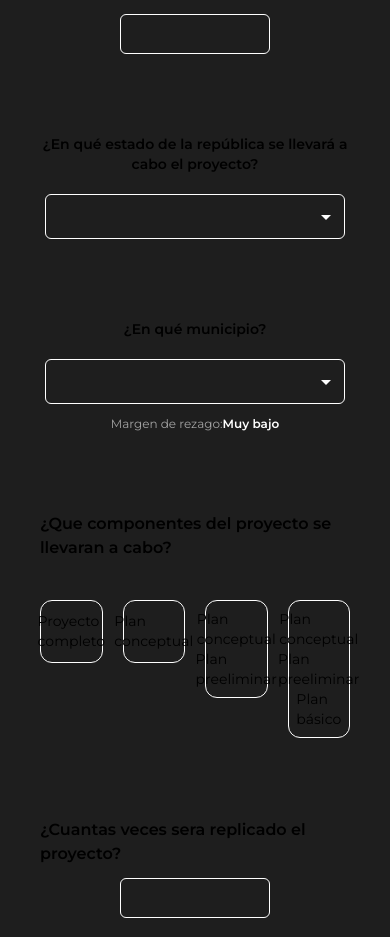
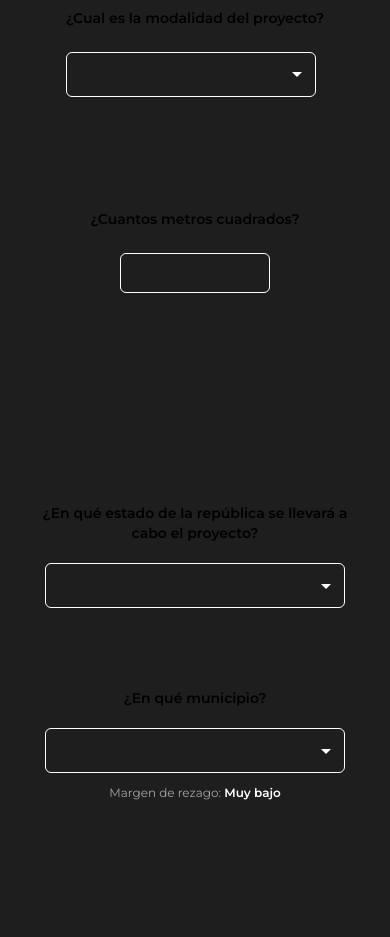
Before and after one commit to Carrasc/calc, a Next.js app: page / in a window 390 px wide. Shown: the part 1060-1997 px from the top of the page. Built offline with nearby package versions, Linux system fonts and the light colour scheme.

Commit message:
Adding styles

```diff
--- a/components/BIMView.js
+++ b/components/BIMView.js
@@ -13,7 +13,7 @@ export default function BIMView() {
 	} = useForm();
 	return (
 		<div className="flex flex-col items-center justify-center w-full my-20">
-			<p className="mb-5 ">
+			<p className="mb-5 text-center ">
 				Nivel de BIM a desarrollar para el proyecto:
 			</p>
 			<CustomSelector
--- a/components/Brief.js
+++ b/components/Brief.js
@@ -2,18 +2,18 @@ import React from 'react';
 
 export default function Brief() {
 	return (
-		<div className="flex flex-col items-center justify-center w-full my-20">
+		<div className="flex flex-col items-center justify-center w-full min-h-[80vh] my-20">
 			<p className="mb-5 ">¿Están todos los datos en orden?</p>
 			<div className="flex items-center w-full justify-evenly ">
 				<div>Hola</div>
-				<div className="w-full mx-10 h-[1px] bg-green-500 "></div>
+				<div className="w-full mx-10 h-[1px] bg-miluno-green "></div>
 				<div className=" font-montserrat">caca</div>
 			</div>
 			<div className="flex items-center w-full mt-5 break-all justify-evenly ">
 				<div className="">
 					aksd ñlfjñsdljfñ f asd ff asdmnfkjsadlfkjlsdjflsdjkdf
 				</div>
-				<div className="w-full mx-10 h-[1px] bg-green-500 "></div>
+				<div className="w-full mx-10 h-[1px] bg-miluno-green "></div>
 				<div className=" font-montserrat">
 					csd kfjalsdjfñl kasdjfñlkj asñlaca
 				</div>
--- a/components/CustomSelector.js
+++ b/components/CustomSelector.js
@@ -93,7 +93,7 @@ const MenuProps = {
 	PaperProps: {
 		style: {
 			maxHeight: 50 * 4.5 + 8,
-			width: '100%',
+			width: 500,
 		},
 	},
 };
@@ -106,7 +106,7 @@ export default function CustomSelector({
 	name,
 	setIndex = () => {},
 }) {
-	const [selected, setSelected] = React.useState();
+	const [selected, setSelected] = React.useState('');
 
 	const handleChangeType = (event) => {
 		setSelected(event.target.value);
@@ -123,7 +123,6 @@ export default function CustomSelector({
 					<>
 						<Select
 							id="typeProject"
-							select
 							// disabled={disabled}
 							label=""
 							MenuProps={MenuProps}
--- a/components/EstadosYMunicipios.js
+++ b/components/EstadosYMunicipios.js
@@ -15,7 +15,7 @@ export default function EstadosYMunicipios() {
 		reset,
 	} = useForm();
 	return (
-		<div className="flex flex-col items-center justify-center w-full my-20">
+		<div className="flex flex-col items-center justify-center w-full my-20 min-h-[40vh]">
 			<p className="text-center mb-5 font-[Montserrat-bold] text-sm ">
 				¿En qué estado de la república se llevará a cabo el proyecto?
 			</p>
@@ -40,7 +40,7 @@ export default function EstadosYMunicipios() {
 				items={irs[estado_index].municipios}
 			/>
 			<p className="mt-3 text-xs font-montserrat text-neutral-400">
-				Margen de rezago:
+				Margen de rezago:{' '}
 				<span className="text-white font-montserrat-bold">
 					{municipio_index > irs[estado_index].municipios.length
 						? irs[estado_index].municipios[0].value
--- a/components/ProyectPlans.js
+++ b/components/ProyectPlans.js
@@ -4,19 +4,22 @@ import { plans } from '../Data/Plans';
 export default function ProyectPlans() {
 	const [selected, setSelected] = useState();
 	return (
-		<div className="flex flex-col items-center justify-center w-full my-20">
-			¿Que componentes del proyecto se llevaran a cabo?
-			<div className="grid grid-cols-4 gap-5 mt-10 ">
+		<div className="flex flex-col items-center justify-center w-full my-20 min-h-[60vh]">
+			¿Qué componentes del proyecto se llevarán a cabo?
+			<div className="grid grid-cols-2 gap-5 mt-10 md:grid-cols-4 ">
 				{plans.map((plan, index) => (
 					<div
 						onClick={() => setSelected(index)}
 						key={index}
 						className={`flex cursor-pointer flex-col items-center justify-center w-full p-2 border border-white aspect-square rounded-xl ${
-							selected === index ? ' border-green-400' : ''
+							selected === index ? ' border-miluno-green' : ''
 						} `}
 					>
 						{plan.titles.map((title, index) => (
-							<p className="text-sm font-montserrat" key={index}>
+							<p
+								className="text-sm text-center font-montserrat"
+								key={index}
+							>
 								{title}
 							</p>
 						))}
--- a/components/TimesOfProyect.js
+++ b/components/TimesOfProyect.js
@@ -3,8 +3,10 @@ import MilUnoTextField from './MilUnoTextField';
 
 export default function TimesOfProyect() {
 	return (
-		<div className="flex flex-col items-center justify-center w-full">
-			<p className="mb-3 ">¿Cuantas veces sera replicado el proyecto?</p>
+		<div className="flex flex-col items-center justify-center w-full min-h-[60vh]">
+			<p className="mb-5 text-center ">
+				¿Cuántas veces será replicado el proyecto?
+			</p>
 			<MilUnoTextField />
 		</div>
 	);
--- a/components/TypeAndSize.js
+++ b/components/TypeAndSize.js
@@ -100,7 +100,7 @@ const MilUnoInput = styled(InputBase)(({ theme }) => ({
 }));
 
 export default function TypeAndSize() {
-	const [typeOfProyect, setCurrency] = React.useState('EUR');
+	const [typeOfProyect, setCurrency] = React.useState('');
 
 	const handleChangeType = (event) => {
 		setCurrency(event.target.value);
@@ -113,8 +113,8 @@ export default function TypeAndSize() {
 
 	return (
 		<Box component="form" noValidate autoComplete="off">
-			<div className="grid grid-cols-1 gap-8">
-				<div className="grid mb-8 justify-items-center">
+			<div className=" flex justify-center items-center flex-col my-20 min-h-[60vh]">
+				<div className="mb-8 ">
 					<p className="text-center mb-6 font-[Montserrat-bold] text-sm ">
 						¿Cual es la modalidad del proyecto?
 					</p>
@@ -143,8 +143,7 @@ export default function TypeAndSize() {
 					</Select>
 				</div>
 
-				<div className="grid justify-items-center">
-					<p className="text-center mb-6 font-[Montserrat-bold] text-sm">
+				<p className="text-center mt-20 mb-6 font-[Montserrat-bold] text-sm">
 					¿Cuantos metros cuadrados?
 				</p>
 				<CustomTextField
@@ -156,7 +155,6 @@ export default function TypeAndSize() {
 					size="small"
 				/>
 			</div>
-			</div>
 		</Box>
 	);
 }
--- a/components/TypeOfProyects.js
+++ b/components/TypeOfProyects.js
@@ -7,9 +7,8 @@ import { GeneralContext } from '../Context/GeneralContext';
 import img from '../Images/home.png';
 import Image from 'next/image';
 export default function TypeOfProyects({ handleNext }) {
-	const [selected, setSelected] = useState(undefined);
+	const [selected, setSelected] = useState('');
 	const { setGeneralValue } = useContext(GeneralContext);
-	// const [selectedValue, setSelectedValue] = useState(undefined)
 	const {
 		register,
 		handleSubmit,
@@ -22,7 +21,6 @@ export default function TypeOfProyects({ handleNext }) {
 	};
 	const onSubmit = async (data) => {
 		const obj = { step1: data };
-		console.log({ obj });
 
 		setGeneralValue((prevState) => ({
 			// object that we want to update
@@ -33,7 +31,7 @@ export default function TypeOfProyects({ handleNext }) {
 		handleNext();
 	};
 	return (
-		<div className="flex flex-col justify-center w-full">
+		<div className="flex flex-col justify-center w-full min-h-[80vh]">
 			<p className="text-center font-[Montserrat-bold] text-sm ">
 				Empecemos por el tipo de proyecto
 			</p>
@@ -47,7 +45,7 @@ export default function TypeOfProyects({ handleNext }) {
 								key={index}
 								className={`w-full p-2 text-[10px] md:text-xs  justify-around font-montserrat text-center flex-col  flex items-center   hover:cursor-pointer border border-transparent hover:border-white hover:border text-white rounded-xl h-full  aspect-square ${
 									selected === index
-										? ' border-white'
+										? '  border-miluno-green border hover:border-miluno-green'
 										: 'bg-[#1E1E1E]'
 								}`}
 							>
@@ -68,11 +66,9 @@ export default function TypeOfProyects({ handleNext }) {
 						name="gender_son"
 						control={control}
 						required={true}
-						disabled={selected === undefined}
+						disabled={selected === ''}
 						items={
-							selected !== undefined
-								? genders[selected].children
-								: []
+							selected !== '' ? genders[selected].children : []
 						}
 					/>
 				</div>
--- a/pages/index.js
+++ b/pages/index.js
@@ -1,22 +1,13 @@
-import { useTheme } from "next-themes";
-import Head from "next/head";
-import Image from "next/image";
-import styles from "../styles/Home.module.css";
-import { MoonIcon, SunIcon } from "@heroicons/react/24/outline";
-import ArcStepper from "../components/ArcStepper";
-import TypeAndSize from "../components/TypeAndSize";
-import TypeOfProyects from "../components/TypeOfProyects";
-import { steps } from "../Data/Steps";
-import { useContext, useState } from "react";
-import { GeneralContext } from "../Context/GeneralContext";
-import EstadosYMunicipios from "../components/EstadosYMunicipios";
-import ProyectPlans from "../components/ProyectPlans";
-import TimesOfProyect from "../components/TimesOfProyect";
-import BIM from "../components/BIMView";
-import BIMView from "../components/BIMView";
-import Brief from "../components/Brief";
+import TypeAndSize from '../components/TypeAndSize';
+import TypeOfProyects from '../components/TypeOfProyects';
+import { useContext, useState } from 'react';
+import { GeneralContext } from '../Context/GeneralContext';
+import EstadosYMunicipios from '../components/EstadosYMunicipios';
+import ProyectPlans from '../components/ProyectPlans';
+import TimesOfProyect from '../components/TimesOfProyect';
+import BIMView from '../components/BIMView';
+import Brief from '../components/Brief';
 export default function Home() {
-  const { theme, setTheme } = useTheme();
 	const [activeStep, setActiveStep] = useState(0);
 	const [selected, setSelected] = useState(undefined);
 	const { generalValue } = useContext(GeneralContext);
@@ -28,7 +19,6 @@ export default function Home() {
 		setActiveStep((index) => index - 1);
 	};
 
-  console.log({ generalValue });
 	return (
 		<div className=" w-full py-20 max-w-6xl mx-auto px-10  font-[Montserrat-bold]">
 			<TypeOfProyects />
```
Lines whose indentation alone changed are shown as unchanged.
